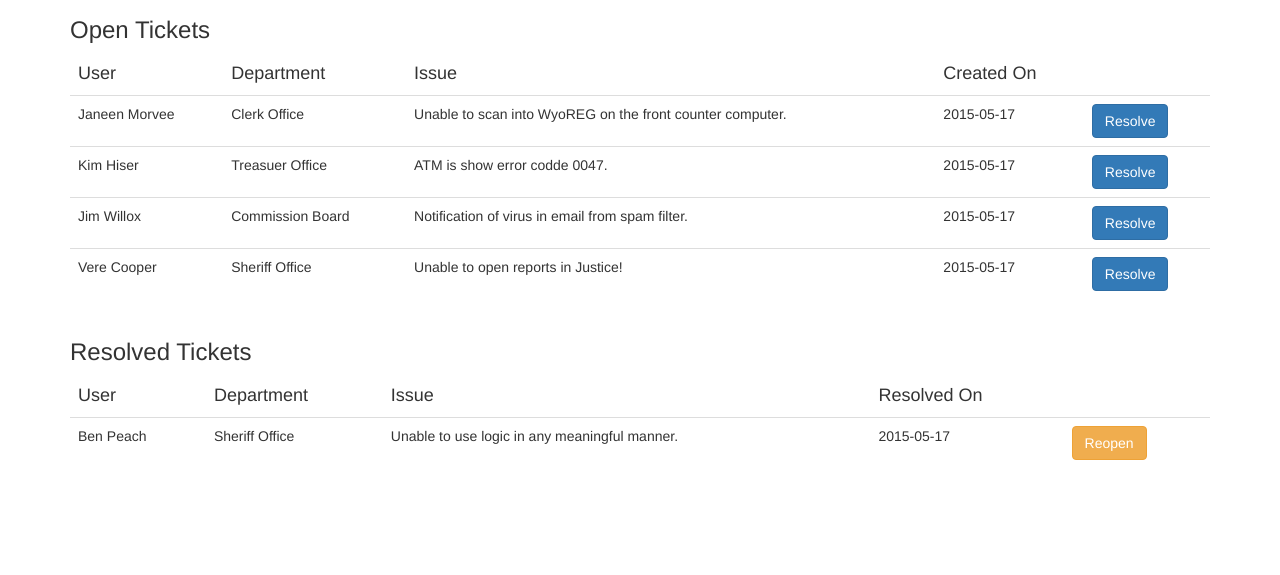
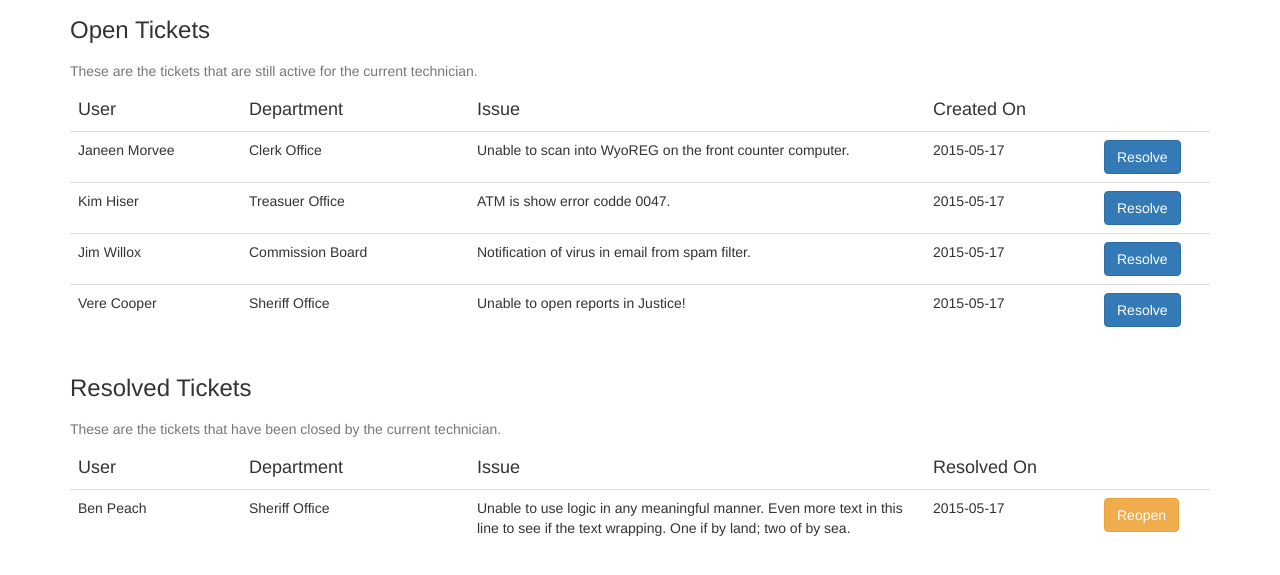
Before and after one commit to rokhos82/angular, a plain HTML site: page index.html in a window 1280 px wide. Shown: the part 73-648 px from the top of the page. Drawn offline with nearby package versions, Linux system fonts and the light colour scheme.

Commit message:
20150516 - CCS for tables

```diff
--- a/ccg.js
+++ b/ccg.js
@@ -20,7 +20,7 @@ with (ccg) {
 	tickets.push(new ticket("Kim Hiser","Treasuer Office","ATM is show error codde 0047."));
 	tickets.push(new ticket("Jim Willox","Commission Board","Notification of virus in email from spam filter."));
 	tickets.push(new ticket("Vere Cooper","Sheriff Office","Unable to open reports in Justice!"));
-	tickets.push(new ticket("Ben Peach","Sheriff Office","Unable to use logic in any meaningful manner."));
+	tickets.push(new ticket("Ben Peach","Sheriff Office","Unable to use logic in any meaningful manner.  Even more text in this line to see if the text wrapping.  One if by land; two of by sea."));
 }
 
 ccg.tickets[4].resolved = true;
--- /dev/null
+++ b/css/ccg.css
@@ -0,0 +1,19 @@
+.ccg-col-user {
+	width: 15%;
+}
+
+.ccg-col-dept {
+	width: 20%;
+}
+
+.ccg-col-desc {
+	width: 40%;
+}
+
+.ccg-col-date {
+	width: 15%;
+}
+
+.ccg-col-btn {
+	width: 10%;
+}
--- a/index.html
+++ b/index.html
@@ -4,6 +4,7 @@
 	<meta name="viewport" content="width=device-width, initial-scale=1">
 	<link rel="stylesheet" type="text/css" href="css\bootstrap.min.css" />
 	<link rel="stylesheet" type="text/css" href="css\starter-template.css" />
+	<link rel="stylesheet" type="text/css" href="css\ccg.css" />
 	<title>CCIT Support Tickets</title>
 </head>
 <body ng-controller="TicketSystemController as ticketCtrl">
@@ -41,12 +42,13 @@
 		<div class="row">
 			<div class="col-lg-12 table-responsive">
 				<table class="table table-hover">
+					<caption>These are the tickets that are still active for the current technician.</caption>
 					<thead>
 						<tr class="h4"><td>User</td><td>Department</td><td>Issue</td><td>Created On</td></tr>
 					</thead>
 					<tbody>
 						<tr ng-repeat="ticket in ticketCtrl.tickets | filter:{resolved:false}" ng-controller="TicketPanel as panel">
-							<td>{{ticket.user}}</td><td>{{ticket.department}}</td><td>{{ticket.description}}</td><td>{{ticket.createdOn | date:'yyyy-MM-dd'}}</td><td><button class="btn btn-primary">Resolve</button></td></td>
+							<td class="ccg-col-user">{{ticket.user}}</td><td class="ccg-col-dept">{{ticket.department}}</td><td class="ccg-col-desc">{{ticket.description}}</td><td class="ccg-col-date">{{ticket.createdOn | date:'yyyy-MM-dd'}}</td><td class="ccg-col-btn"><button class="btn btn-primary">Resolve</button></td></td>
 						</tr>
 					</tbody>
 				</table>
@@ -60,12 +62,13 @@
 		<div class="row">
 			<div class="col-lg-12 table-responsive">
 				<table class="table table-hover">
+					<caption>These are the tickets that have been closed by the current technician.</caption>
 					<thead>
 						<tr class="h4"><td>User</td><td>Department</td><td>Issue</td><td>Resolved On</td></tr>
 					</thead>
 					<tbody>
 						<tr ng-repeat="ticket in ticketCtrl.tickets | filter:{resolved:true}" ng-controller="TicketPanel as panel">
-							<td>{{ticket.user}}</td><td>{{ticket.department}}</td><td>{{ticket.description}}</td><td>{{ticket.resolvedOn | date:'yyyy-MM-dd'}}</td><td><button class="btn btn-warning">Reopen</button></td></td>
+							<td class="ccg-col-user">{{ticket.user}}</td><td class="ccg-col-dept">{{ticket.department}}</td><td class="ccg-col-desc">{{ticket.description}}</td><td class="ccg-col-date">{{ticket.resolvedOn | date:'yyyy-MM-dd'}}</td><td class="ccg-col-btn"><button class="btn btn-warning">Reopen</button></td></td>
 						</tr>
 					</tbody>
 				</table>
```
